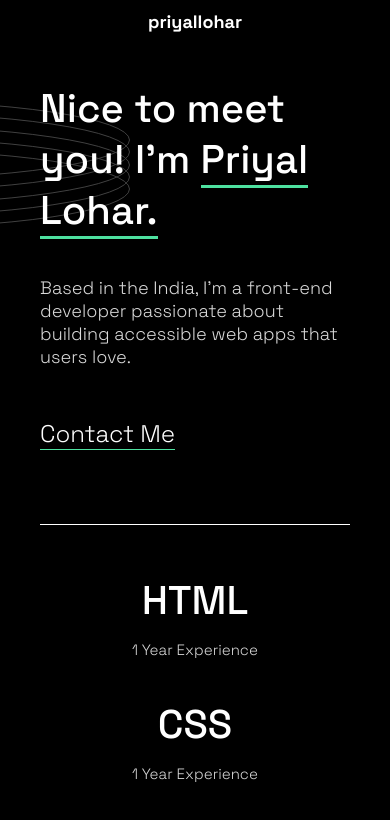
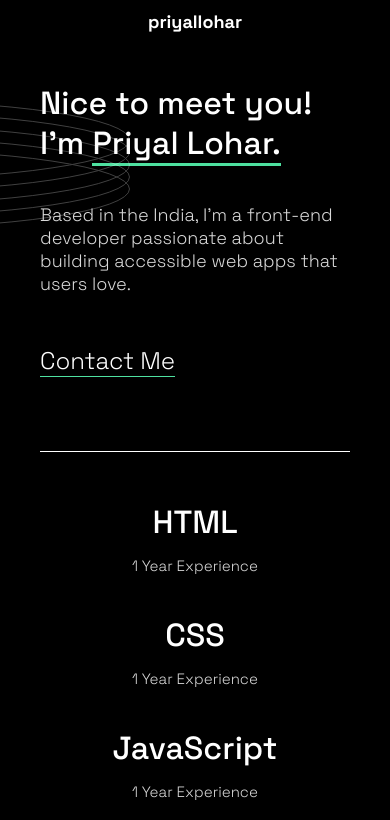
Before and after one commit to Priyallohar/single-page-developer-portfolio, a website: page index.html in a window 390 px wide. Shown: the top 820 px of the page. Drawn offline with Linux system fonts and the light colour scheme.

Commit message:
mobile style

```diff
--- a/style.css
+++ b/style.css
@@ -290,7 +290,7 @@ object-fit:fill;
    }
    .greetings{
       margin-top: 0px;
-      font-size: 40px;
+      font-size: 32px;
       width: 100%;
    }
    .portfolio-intro-section{
@@ -338,4 +338,7 @@ object-fit:fill;
       flex-direction: column;
       align-items: center;
     }
+    .skill{
+       font-size: 32px;
+    }
 }
```
